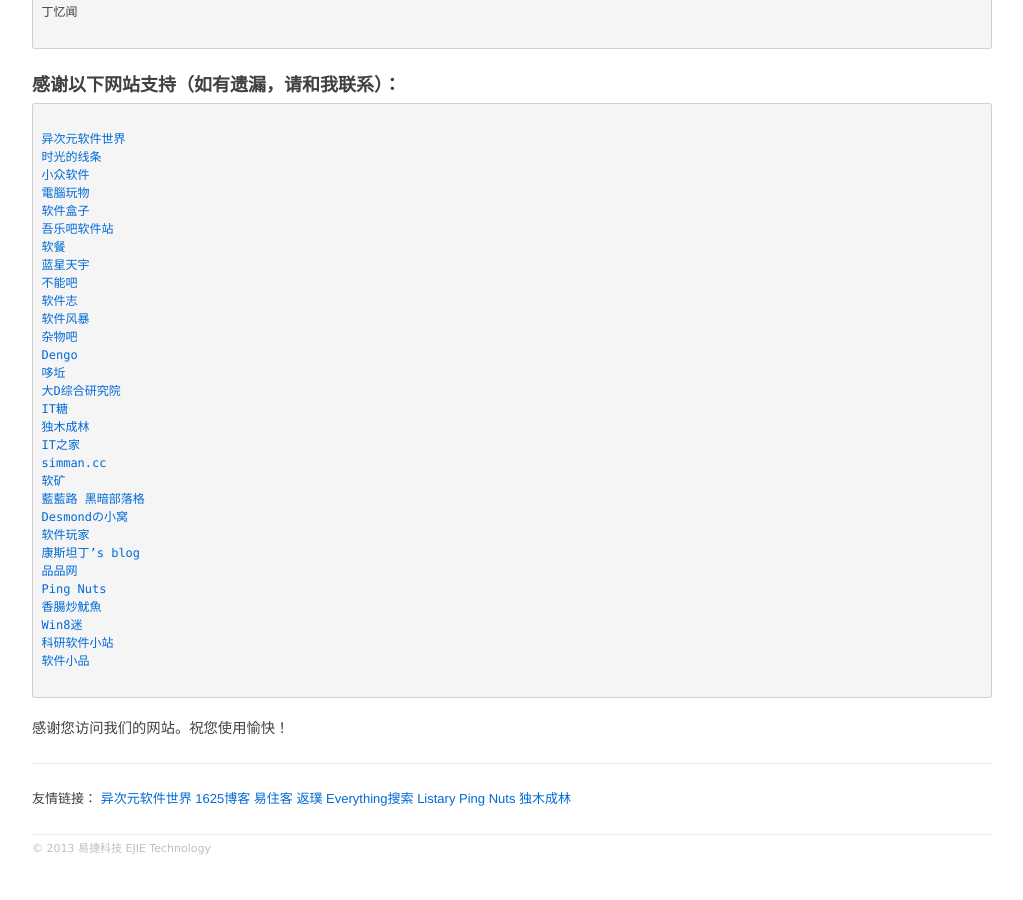
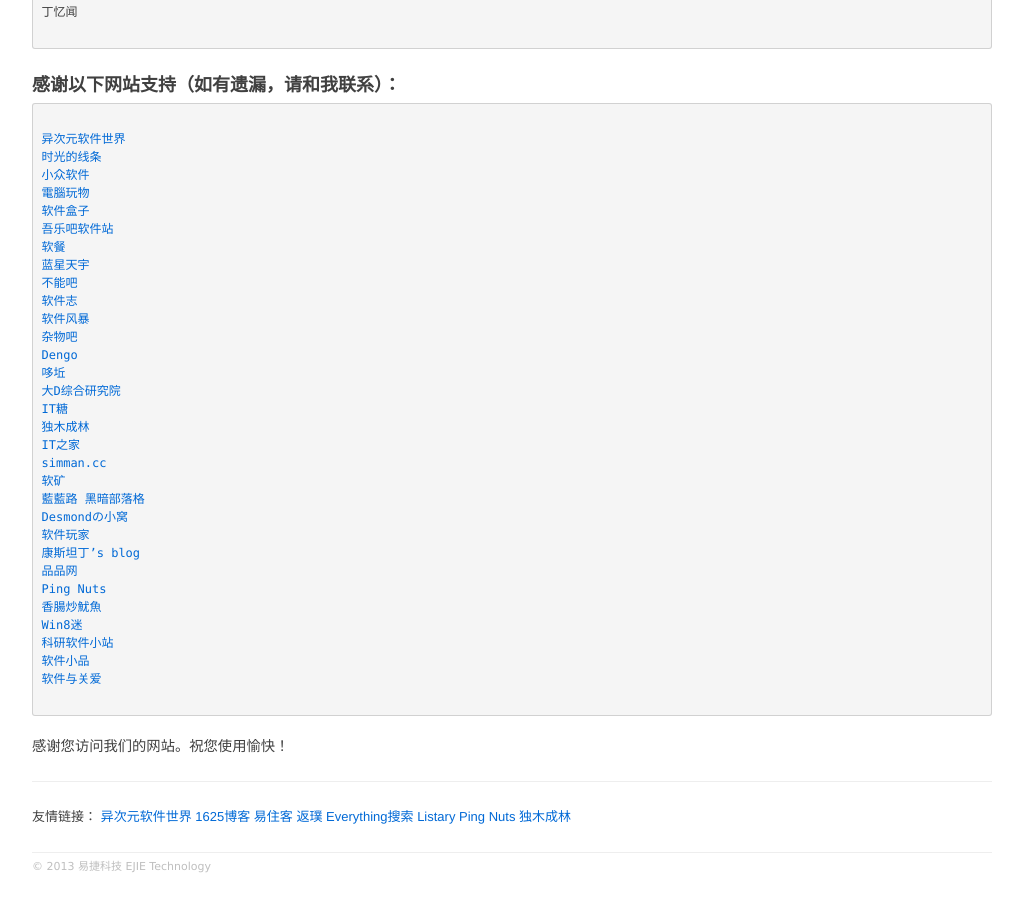
Before and after one commit to achermao/cn, a Jekyll site: the page built from thanks.md, in a window 1280 px wide and 900 px high, scrolled down 5410 px. Shown: the whole window, without its empty margins (118-1141 px from the left). Built offline with Jekyll 4.4.1, drawn with Linux system fonts in a browser that asks for light colours; some web fonts are replaced; Markdown is read by kramdown in place of the engine named in the settings.

Commit message:
reporter

```diff
--- a/_includes/reporter.html
+++ b/_includes/reporter.html
@@ -28,3 +28,4 @@
 <a href="http://www.win8mi.com/clover.html">Win8迷</a>
 <a href="http://sciencesoft.cn/">科研软件小站</a>
 <a href="http://www.appcheers.com/clover.html">软件小品</a>
+<a href="http://softandcare.com/clover/">软件与关爱</a>
```
